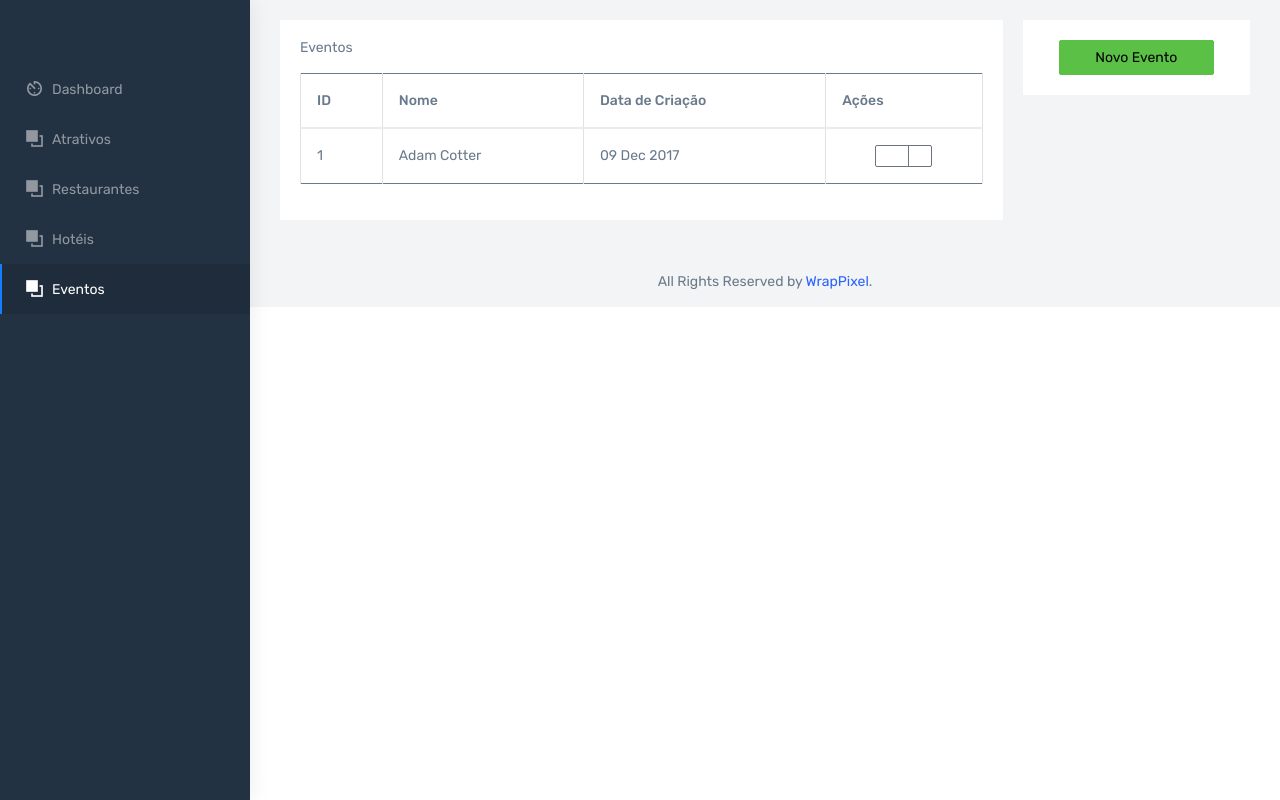
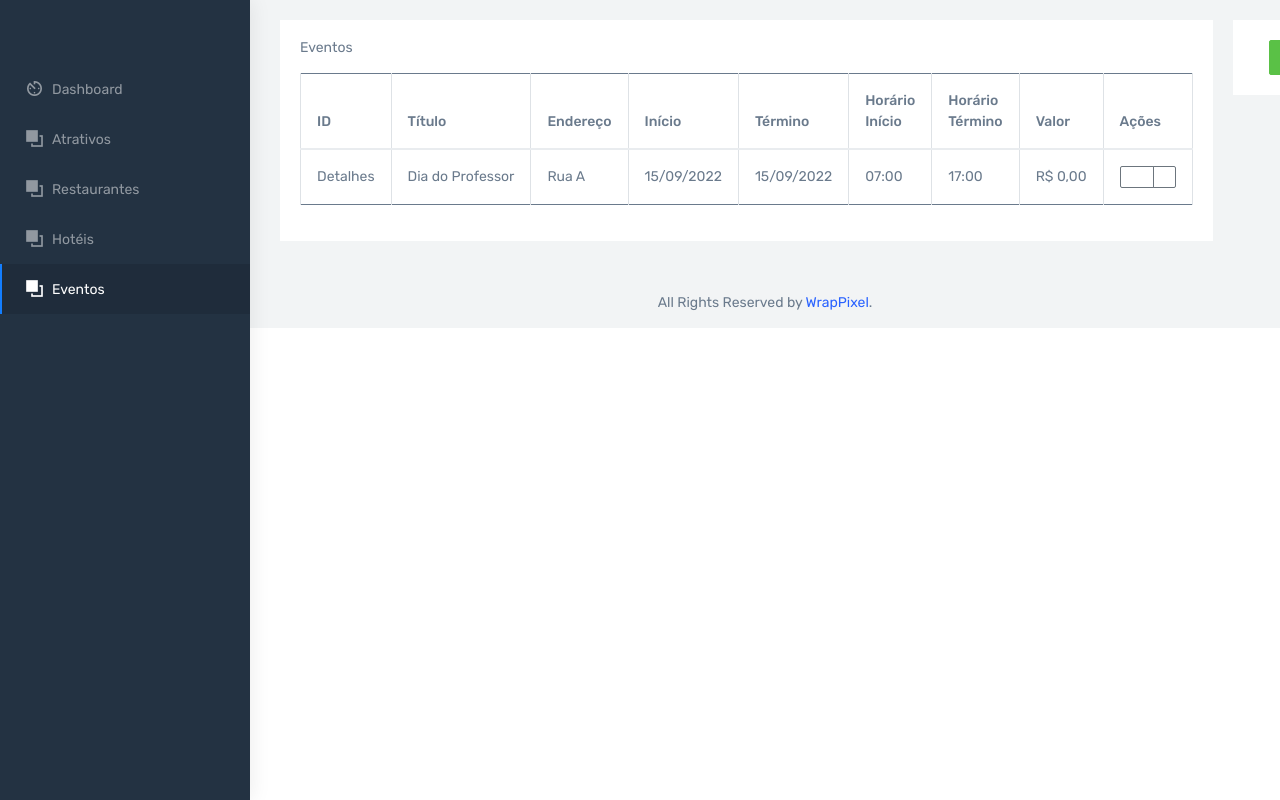
Before and after one commit to GabrielT98/frontt, a plain HTML site: page nice-html/ltr/evento.html in a window 1280 px wide. Drawn offline with nearby package versions, Linux system fonts and the light colour scheme; files whose address does not match are found by name.

Commit message:
change table list

```diff
--- a/nice-html/ltr/evento.html
+++ b/nice-html/ltr/evento.html
@@ -91,16 +91,26 @@
                   <thead>
                     <tr>
                       <th class="max-width">ID</th>
-                      <th class="max-width">Nome</th>
-                      <th class="sortable">Data de Criação</th>
+                      <th class="max-width">Título</th>
+                      <th class="max-width">Endereço</th>
+                      <th class="max-width">Início</th>
+                      <th class="max-width">Término</th>
+                      <th class="max-width">Horário Início</th>
+                      <th class="max-width">Horário Término</th>
+                      <th class="max-width">Valor</th>
                       <th>Ações</th>
                     </tr>
                   </thead>
                   <tbody>
                     <tr>
-                      <td class="text-nowrap align-middle">1</td>
-                      <td class="text-nowrap align-middle">Adam Cotter</td>
-                      <td class="text-nowrap align-middle"><span>09 Dec 2017</span></td>
+                      <td class="text-nowrap align-middle">Detalhes</td>
+                      <td class="text-nowrap align-middle">Dia do Professor</td>
+                      <td class="text-nowrap align-middle">Rua A</td>
+                      <td class="text-nowrap align-middle">15/09/2022</td>
+                      <td class="text-nowrap align-middle">15/09/2022</td>
+                      <td class="text-nowrap align-middle">07:00</td>
+                      <td class="text-nowrap align-middle">17:00</td>
+                      <td class="text-nowrap align-middle"><span>R$ 0,00</span></td>
                       <td class="text-center align-middle">
                         <div class="btn-group align-top">
                             <button class="btn btn-sm btn-outline-secondary badge" type="button" data-toggle="modal" data-target="#edit-form-modal">Edit</button>
```
